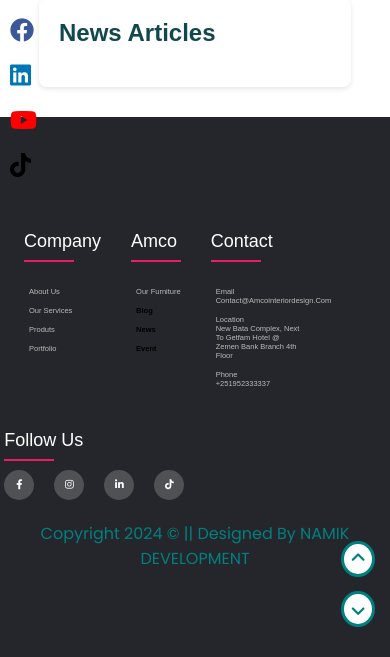
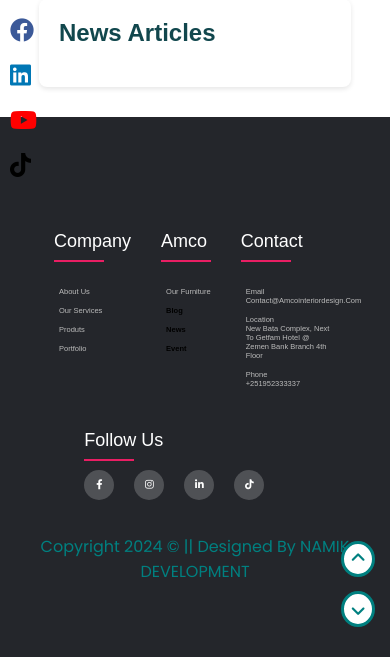
Before and after one commit to nazrawi777/AMCO-KAL, a Flask app: page /bloog in a window 390 px wide. Shown: the part 412-1069 px from the top of the page. Run offline with Flask 3, Linux system fonts and the light colour scheme; data that the repository does not hold is empty; parts of the project's set-up code (start-up, migrations or seed data) failed here and were passed over; some libraries are stand-ins or nearby versions.

Commit message:
Update c.html

```diff
--- a/app/templates/c.html
+++ b/app/templates/c.html
@@ -112,14 +112,17 @@ html,body
       max-height: 130px;
       position: relative;
       top: 199px;
-      left: -330px;
+      left: -250px;
   }
-
+ .footer-col{
+    position: relative;
+    left: 30px;
+  }
     .copy{
       text-align: center;
       color: teal;
       position: relative;
-      top: 87px !important;
+      top: 100px !important;
       font-family: poppins, sans-serif;
       white-space: wrap;
     }
```
